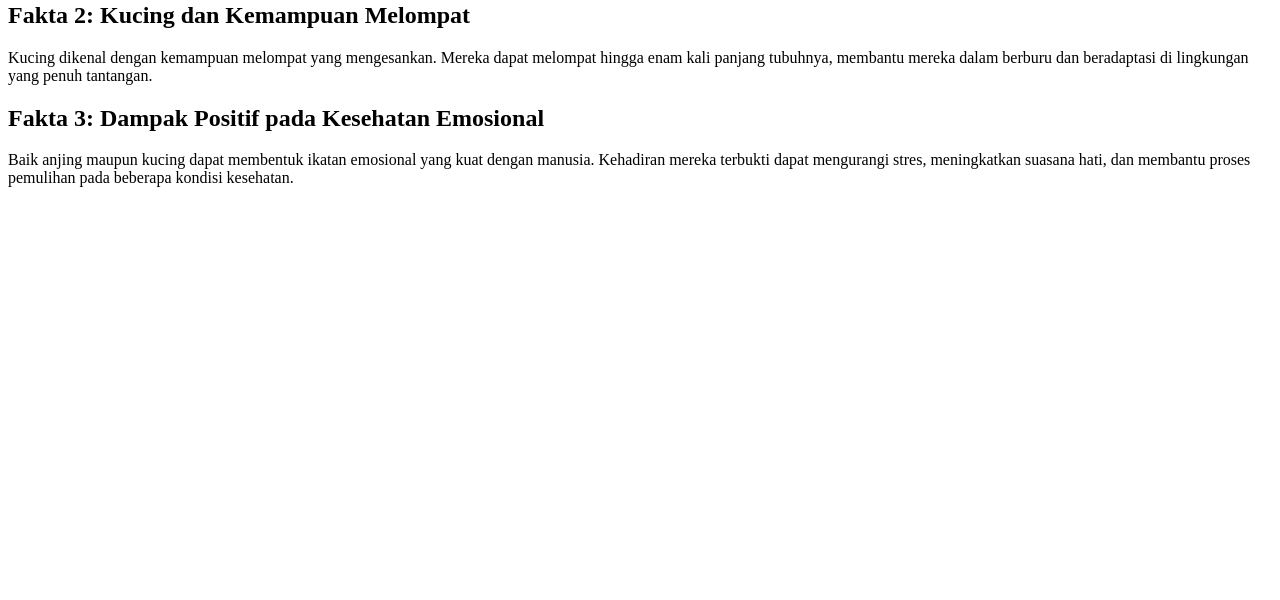
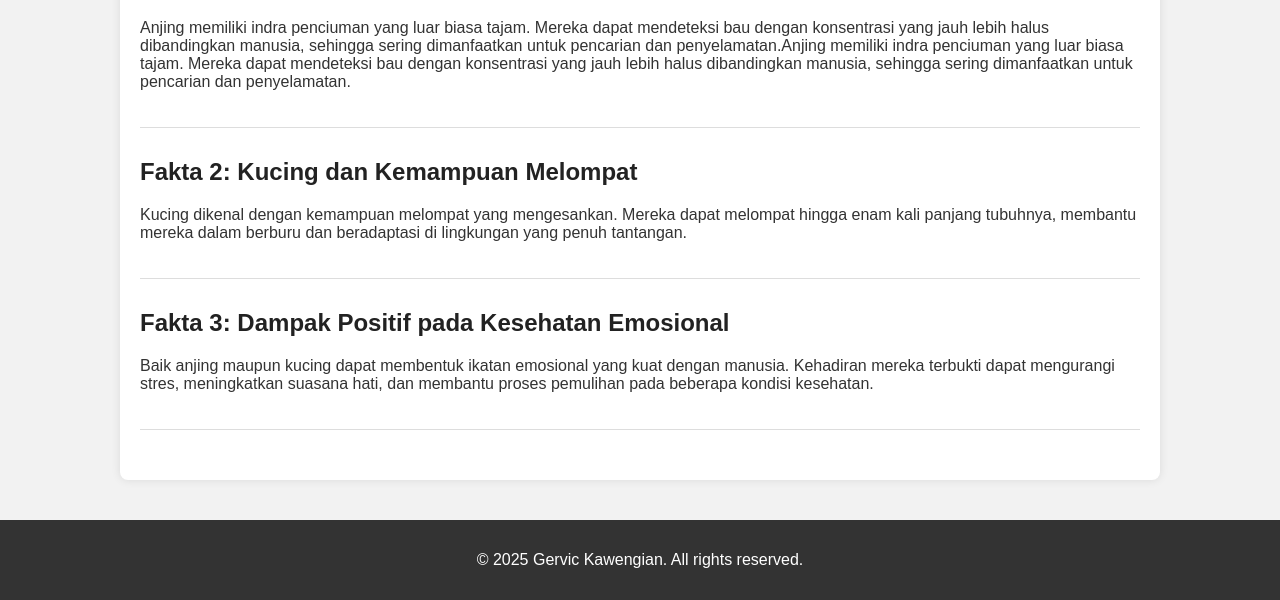
Before and after one commit to Gervik002/TIK2032-Project, a plain HTML site: page blog.html in a window 1280 px wide. Shown: the part 207-807 px from the top of the page. Drawn offline with Linux system fonts and the light colour scheme.

Commit message:
Add files via upload

```diff
--- a/blog.html
+++ b/blog.html
@@ -1,5 +1,10 @@
 <!DOCTYPE html>
-<html>
+<html lang="en">
+<head>
+  <meta charset="UTF-8">
+  <title>Blog</title>
+  <link rel="stylesheet" href="style.css">
+</head>
 <body>
   <nav>
     <a href="index.html">Home</a>
@@ -11,20 +16,24 @@
   <div class="container">
     <h1>Fakta Unik Tentang Anjing dan Kucing</h1>
 
-        <article>
+    <div class="blog-post">
       <h2>Fakta 1: Indra Penciuman Anjing</h2>
-            <p>Anjing memiliki indra penciuman yang luar biasa tajam. Mereka dapat mendeteksi bau dengan konsentrasi yang jauh lebih halus dibandingkan manusia, sehingga sering dimanfaatkan untuk pencarian dan penyelamatan.</p>
-        </article>
+      <p>Anjing memiliki indra penciuman yang luar biasa tajam. Mereka dapat mendeteksi bau dengan konsentrasi yang jauh lebih halus dibandingkan manusia, sehingga sering dimanfaatkan untuk pencarian dan penyelamatan.Anjing memiliki indra penciuman yang luar biasa tajam. Mereka dapat mendeteksi bau dengan konsentrasi yang jauh lebih halus dibandingkan manusia, sehingga sering dimanfaatkan untuk pencarian dan penyelamatan.</p>
+    </div>
 
-        <article>
+    <div class="blog-post">
       <h2>Fakta 2: Kucing dan Kemampuan Melompat</h2>
       <p>Kucing dikenal dengan kemampuan melompat yang mengesankan. Mereka dapat melompat hingga enam kali panjang tubuhnya, membantu mereka dalam berburu dan beradaptasi di lingkungan yang penuh tantangan.</p>
-        </article>
+    </div>
 
-        <article>
+    <div class="blog-post">
       <h2>Fakta 3: Dampak Positif pada Kesehatan Emosional</h2>
       <p>Baik anjing maupun kucing dapat membentuk ikatan emosional yang kuat dengan manusia. Kehadiran mereka terbukti dapat mengurangi stres, meningkatkan suasana hati, dan membantu proses pemulihan pada beberapa kondisi kesehatan.</p>
-        </article>
     </div>
+  </div>
+
+  <footer>
+    <p>&copy; 2025 Gervic Kawengian. All rights reserved.</p>
+  </footer>
 </body>
 </html>
```
Also changed, not shown: contact.html (+1 -0 lines), gallery.html (+4 -3 lines), index.html (+8 -0 lines). Lines whose indentation alone changed are shown as unchanged.
